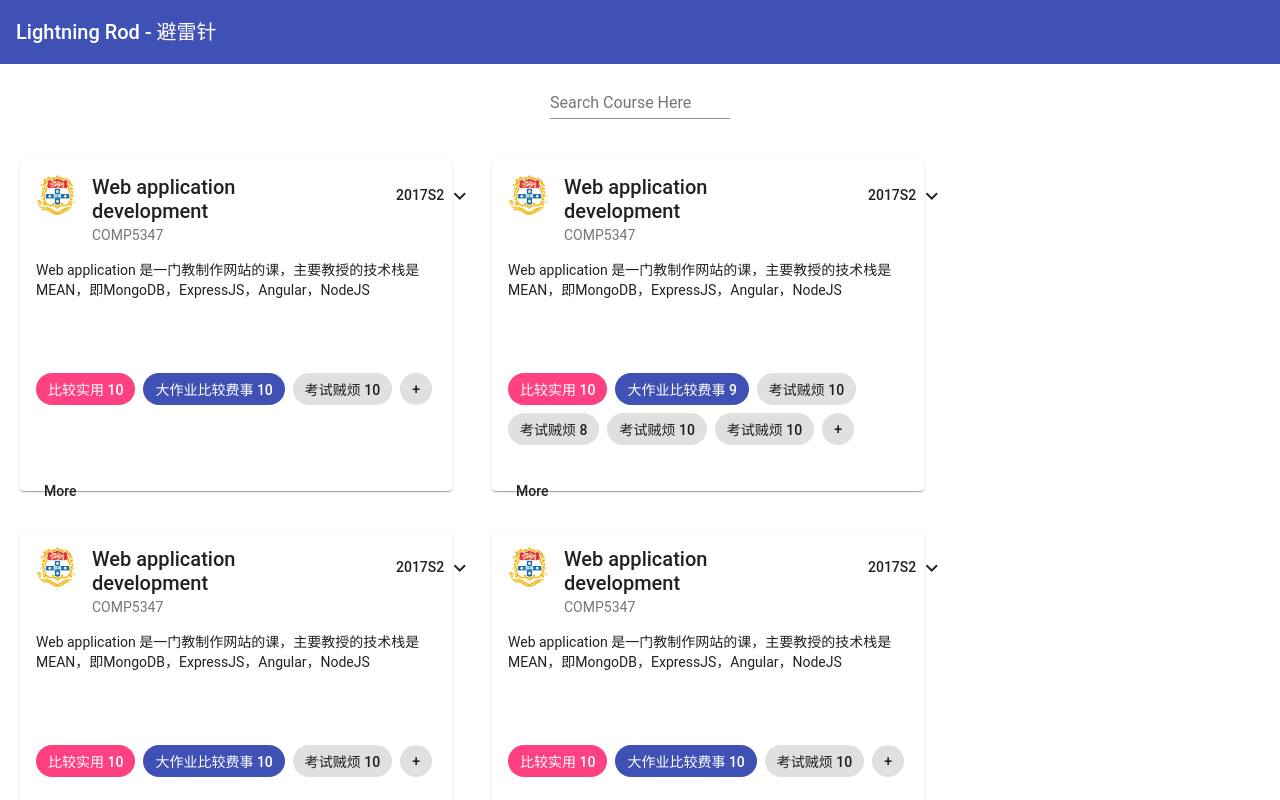
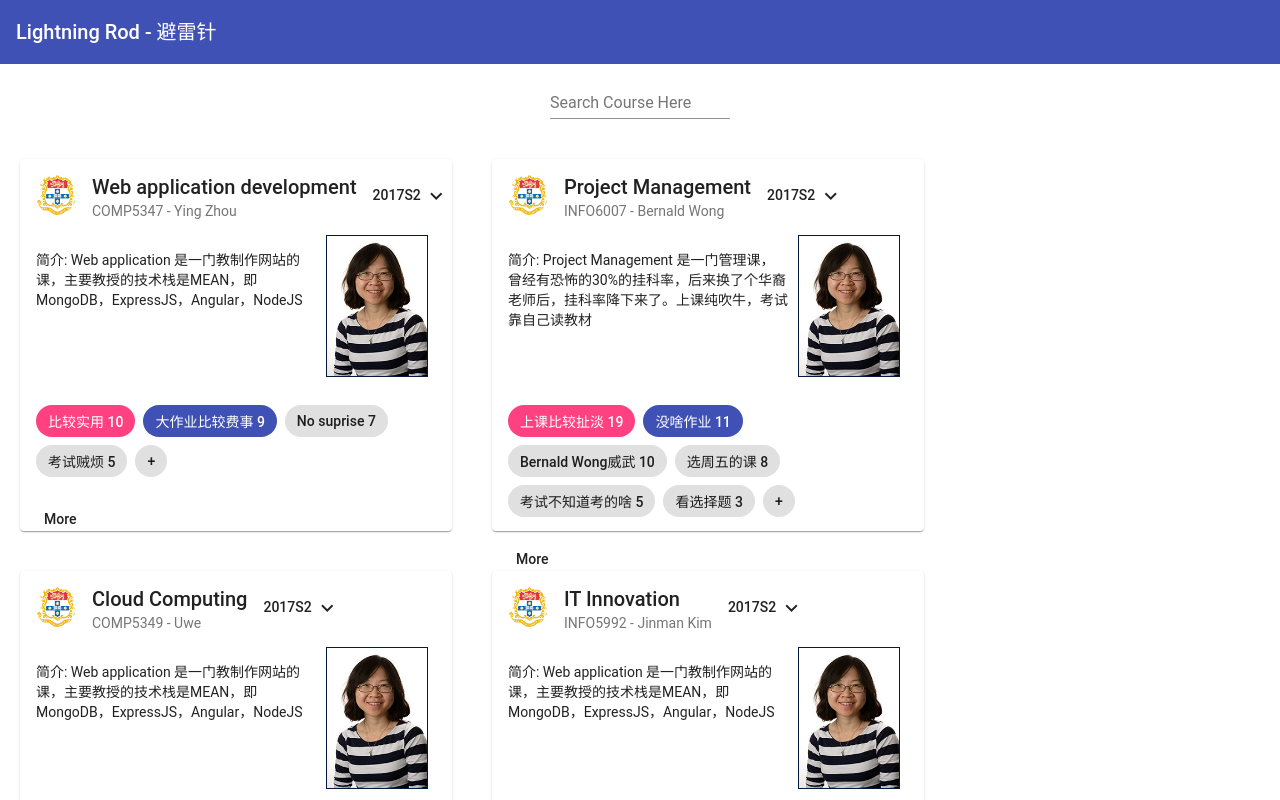
Before and after one commit to cshen-dev/lightning-rod, an Angular app: page / in a window 1280 px wide. Shown: the top 800 px of the page. Built offline with nearby package versions, Linux system fonts and the light colour scheme.

Commit message:
add avatar

```diff
--- a/src/app/home/home.component.css
+++ b/src/app/home/home.component.css
@@ -1,6 +1,6 @@
 .course-card {
   width: 400px;
-  height: 300px;
+  height: 340px;
   margin: 20px;
 }
 
@@ -12,18 +12,22 @@
   margin-top: 10px;
 }
 
-.course-brief {
-  height: 100px;
-}
 
 .mat-chip{
   margin-bottom: 5px;
 }
 
 .semester-selector {
-  margin-left: 75px;
+
 }
 
 .tags {
-  height: 80px;
+  margin-top: 25px;
 }
+
+.instructor-avatar {
+  height: 140px;
+  width: 100px;
+  margin-left: 10px;
+  border: 1px solid #021a40;
+}
--- a/src/app/home/home.component.html
+++ b/src/app/home/home.component.html
@@ -11,7 +11,8 @@
       <mat-card-header>
         <div mat-card-avatar class="course-card-header-image" [style.background-image]="course.logo"></div>
         <mat-card-title>{{course.title}}</mat-card-title>
-        <mat-card-subtitle>{{course.code}}</mat-card-subtitle>
+        <mat-card-subtitle>{{course.code}} - {{course.instructor}}</mat-card-subtitle>
+        <div>
             <button class="semester-selector" mat-icon-button [matMenuTriggerFor]="semester">
                 2017S2
                 <mat-icon>
@@ -23,9 +24,13 @@
                   <span>2018S1</span>
                 </button>
               </mat-menu>
+        </div>
       </mat-card-header>
       <mat-card-content>
-        <p class="course-brief">{{course.brief}}</p>
+        <div fxLayout='row wrap'>
+          <p fxFlex="70%" class="course-brief">简介: {{course.brief}}</p>
+          <div fxFlex="30%"><img src="../../../assets/instructors/ying_zhou.png" class="instructor-avatar" alt=""></div>
+        </div>
         <div class="tags">
           <mat-chip-list>
             <mat-chip *ngFor="let tag of course.tags" color="{{tag.color}}" selected="true">{{tag.name}} {{tag.upvote}}</mat-chip>
--- a/src/app/home/home.component.ts
+++ b/src/app/home/home.component.ts
@@ -13,6 +13,39 @@ export class HomeComponent implements OnInit {
     {
       title: 'Web application development',
       code: 'COMP5347',
+      instructor: 'Ying Zhou',
+      brief: 'Web application 是一门教制作网站的课，主要教授的技术栈是MEAN，即MongoDB，ExpressJS，Angular，NodeJS',
+      cols: 1,
+      rows: 1,
+      tags: [
+        {name: '比较实用', upvote: '10', downvote: '1', color: 'accent'},
+        {name: '大作业比较费事', upvote: '9', downvote: '1', color: 'primary'},
+        {name: 'No suprise', upvote: '7', downvote: '1', color: 'default'},
+        {name: '考试贼烦', upvote: '5', downvote: '1', color: 'default'}],
+      color: 'lightblue',
+      logo: `url('../../../assets/img/usyd.png')`
+    },
+    {
+      title: 'Project Management',
+      code: 'INFO6007',
+      instructor: 'Bernald Wong',
+      brief: 'Project Management 是一门管理课，曾经有恐怖的30%的挂科率，后来换了个华裔老师后，挂科率降下来了。上课纯吹牛，考试靠自己读教材',
+      cols: 1,
+      rows: 1,
+      tags: [
+        {name: '上课比较扯淡', upvote: '19', downvote: '1', color: 'accent'},
+        {name: '没啥作业', upvote: '11', downvote: '1', color: 'primary'},
+        {name: 'Bernald Wong威武', upvote: '10', downvote: '1', color: 'default'},
+        {name: '选周五的课', upvote: '8', downvote: '1', color: 'default'},
+        {name: '考试不知道考的啥', upvote: '5', downvote: '1', color: 'default'},
+        {name: '看选择题', upvote: '3', downvote: '1', color: 'default'}],
+      color: 'lightblue',
+      logo: `url('../../../assets/img/usyd.png')`
+    },
+    {
+      title: 'Cloud Computing',
+      code: 'COMP5349',
+      instructor: 'Uwe',
       brief: 'Web application 是一门教制作网站的课，主要教授的技术栈是MEAN，即MongoDB，ExpressJS，Angular，NodeJS',
       cols: 1,
       rows: 1,
@@ -24,37 +57,9 @@ export class HomeComponent implements OnInit {
       logo: `url('../../../assets/img/usyd.png')`
     },
     {
-      title: 'Web application development',
-      code: 'COMP5347',
-      brief: 'Web application 是一门教制作网站的课，主要教授的技术栈是MEAN，即MongoDB，ExpressJS，Angular，NodeJS',
-      cols: 1,
-      rows: 1,
-      tags: [
-        {name: '比较实用', upvote: '10', downvote: '1', color: 'accent'},
-        {name: '大作业比较费事', upvote: '9', downvote: '1', color: 'primary'},
-        {name: '考试贼烦', upvote: '10', downvote: '1', color: 'default'},
-        {name: '考试贼烦', upvote: '8', downvote: '1', color: 'default'},
-        {name: '考试贼烦', upvote: '10', downvote: '1', color: 'default'},
-        {name: '考试贼烦', upvote: '10', downvote: '1', color: 'default'}],
-      color: 'lightblue',
-      logo: `url('../../../assets/img/usyd.png')`
-    },
-    {
-      title: 'Web application development',
-      code: 'COMP5347',
-      brief: 'Web application 是一门教制作网站的课，主要教授的技术栈是MEAN，即MongoDB，ExpressJS，Angular，NodeJS',
-      cols: 1,
-      rows: 1,
-      tags: [
-        {name: '比较实用', upvote: '10', downvote: '1', color: 'accent'},
-        {name: '大作业比较费事', upvote: '10', downvote: '1', color: 'primary'},
-        {name: '考试贼烦', upvote: '10', downvote: '1', color: 'default'}],
-      color: 'lightblue',
-      logo: `url('../../../assets/img/usyd.png')`
-    },
-    {
-      title: 'Web application development',
-      code: 'COMP5347',
+      title: 'IT Innovation',
+      code: 'INFO5992',
+      instructor: 'Jinman Kim',
       brief: 'Web application 是一门教制作网站的课，主要教授的技术栈是MEAN，即MongoDB，ExpressJS，Angular，NodeJS',
       cols: 1,
       rows: 1,
```
Also changed, not shown: src/assets/instructors/ying_zhou.png (added). Lines whose indentation alone changed are shown as unchanged.
